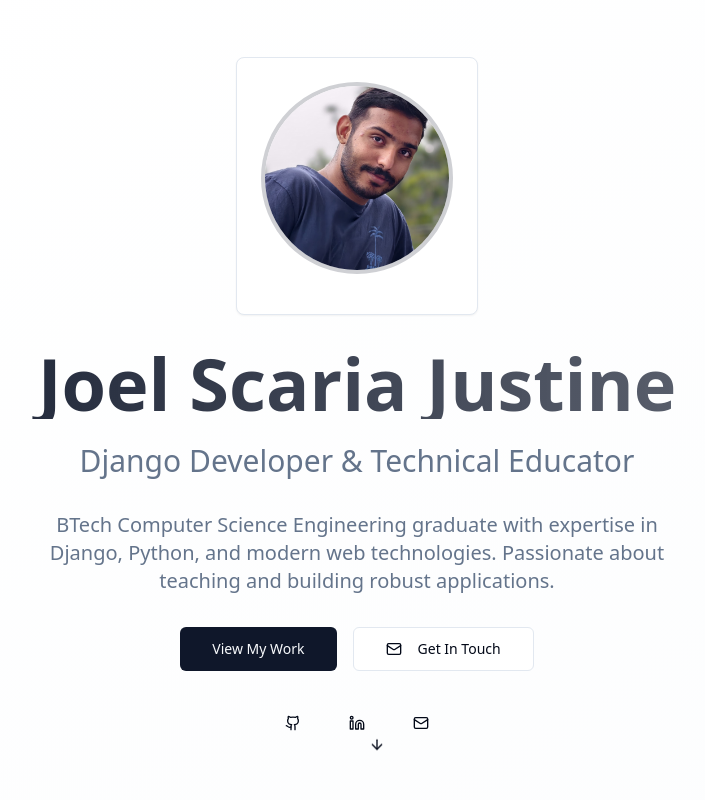
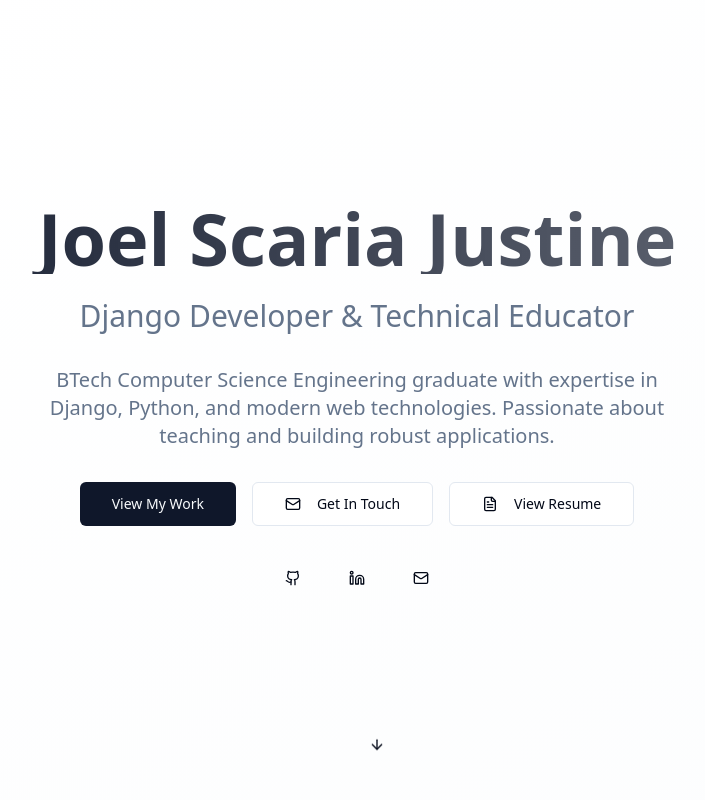
Before and after one commit to Joelscariajustine123/JoelPortfolio, a React (Vite) app: page / in a window 1280 px wide. Shown: the top 800 px of the page, without its empty margins (283-988 px from the left). Built offline with nearby package versions, Linux system fonts and the light colour scheme.

Commit message:
Update contact and remove image
Updated contact details, removed profile image, and added resume link.

```diff
--- a/src/components/Contact.tsx
+++ b/src/components/Contact.tsx
@@ -32,14 +32,14 @@ const Contact = () => {
     {
       icon: Mail,
       title: "Email",
-      value: "your.email@example.com",
-      link: "mailto:your.email@example.com"
+      value: "joelscaria2020@gmail.com",
+      link: "mailto:joelscaria2020@gmail.com"
     },
     {
       icon: Phone,
       title: "Phone",
-      value: "+91 XXXXX XXXXX",
-      link: "tel:+91XXXXXXXXX"
+      value: "+91 8156982391",
+      link: "tel:+918156982391"
     },
     {
       icon: MapPin,
--- a/src/components/Hero.tsx
+++ b/src/components/Hero.tsx
@@ -1,7 +1,6 @@
 
 import { Button } from "@/components/ui/button";
-import { ArrowDown, Github, Linkedin, Mail } from "lucide-react";
-import ProfileImage from "./ProfileImage";
+import { ArrowDown, Github, Linkedin, Mail, FileText } from "lucide-react";
 
 const Hero = () => {
   const scrollToSection = (sectionId: string) => {
@@ -13,10 +12,6 @@ const Hero = () => {
     <section className="min-h-screen flex items-center justify-center bg-gradient-to-br from-background to-secondary/20 relative">
       <div className="container mx-auto px-4 text-center">
         <div className="animate-fade-in">
-          <div className="mb-8">
-            <ProfileImage />
-          </div>
-
           <h1 className="text-5xl md:text-7xl font-bold mb-6 bg-gradient-to-r from-primary to-primary/60 bg-clip-text text-transparent">
             Joel Scaria Justine
           </h1>
@@ -35,16 +30,40 @@ const Hero = () => {
               <Mail className="mr-2 h-4 w-4" />
               Get In Touch
             </Button>
+            <Button
+              variant="outline"
+              size="lg"
+              onClick={() => window.open('https://drive.google.com/file/d/1ucC8dpB8-lCk8_aOpuZZFLfiu3WCPulK/view?usp=sharing', '_blank')}
+              className="animate-scale-in"
+            >
+              <FileText className="mr-2 h-4 w-4" />
+              View Resume
+            </Button>
           </div>
 
           <div className="flex justify-center space-x-6">
-            <Button variant="ghost" size="icon" className="hover-scale">
+            <Button
+              variant="ghost"
+              size="icon"
+              className="hover-scale"
+              onClick={() => window.open('https://github.com/Joelscariajustine123', '_blank')}
+            >
               <Github className="h-5 w-5" />
             </Button>
-            <Button variant="ghost" size="icon" className="hover-scale">
+            <Button
+              variant="ghost"
+              size="icon"
+              className="hover-scale"
+              onClick={() => window.open('https://www.linkedin.com/in/joel-scaria-justine-202191203/', '_blank')}
+            >
               <Linkedin className="h-5 w-5" />
             </Button>
-            <Button variant="ghost" size="icon" className="hover-scale">
+            <Button
+              variant="ghost"
+              size="icon"
+              className="hover-scale"
+              onClick={() => window.open('mailto:joelscaria2020@gmail.com', '_blank')}
+            >
               <Mail className="h-5 w-5" />
             </Button>
           </div>
--- a/src/components/ProfileImage.tsx
+++ /dev/null
@@ -1,21 +0,0 @@
-
-import React from 'react';
-import { Card, CardContent } from "@/components/ui/card";
-
-const ProfileImage = () => {
-  return (
-    <Card className="w-fit mx-auto">
-      <CardContent className="p-6 text-center">
-        <div className="relative mb-4">
-          <img
-            src="/lovable-uploads/703884bd-c297-4155-a117-4e1a97e4ad48.png"
-            alt="Joel Scaria Justine"
-            className="w-48 h-48 rounded-full object-cover mx-auto border-4 border-primary/20"
-          />
-        </div>
-      </CardContent>
-    </Card>
-  );
-};
-
-export default ProfileImage;
```
